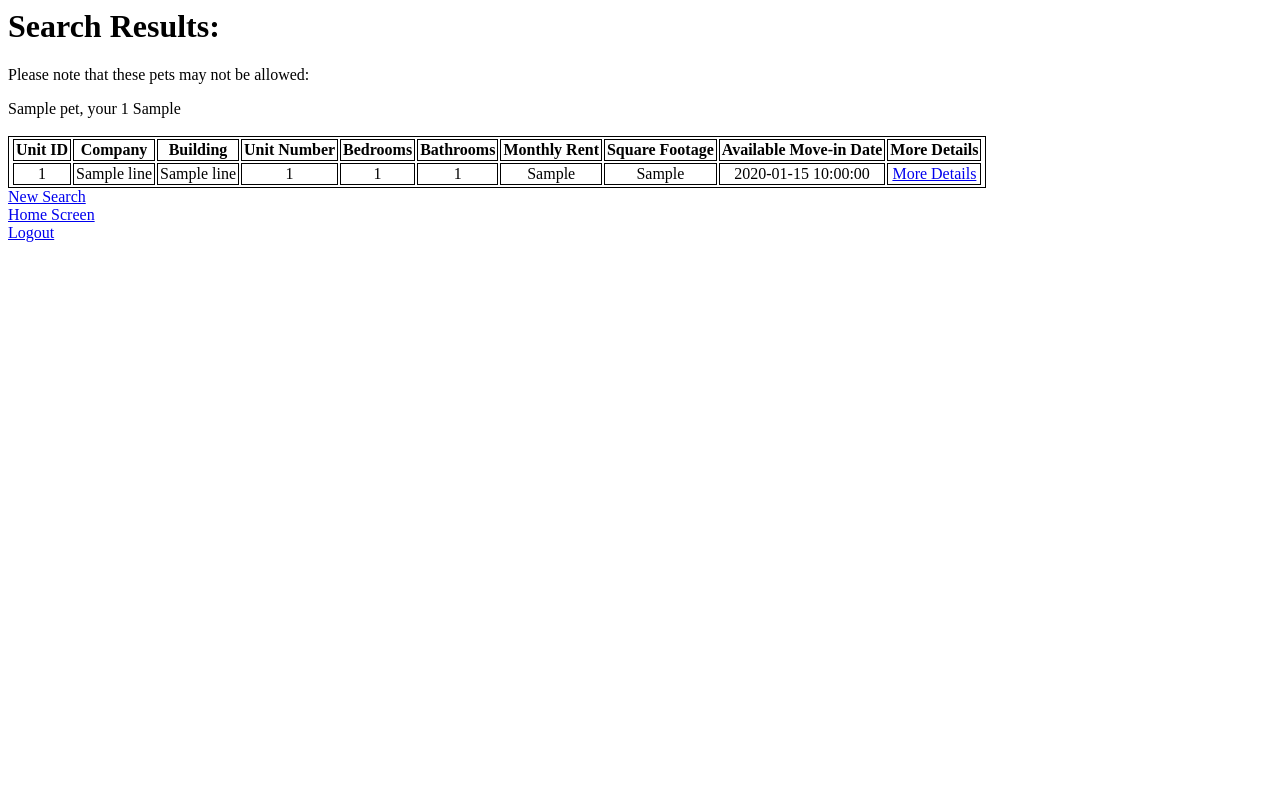
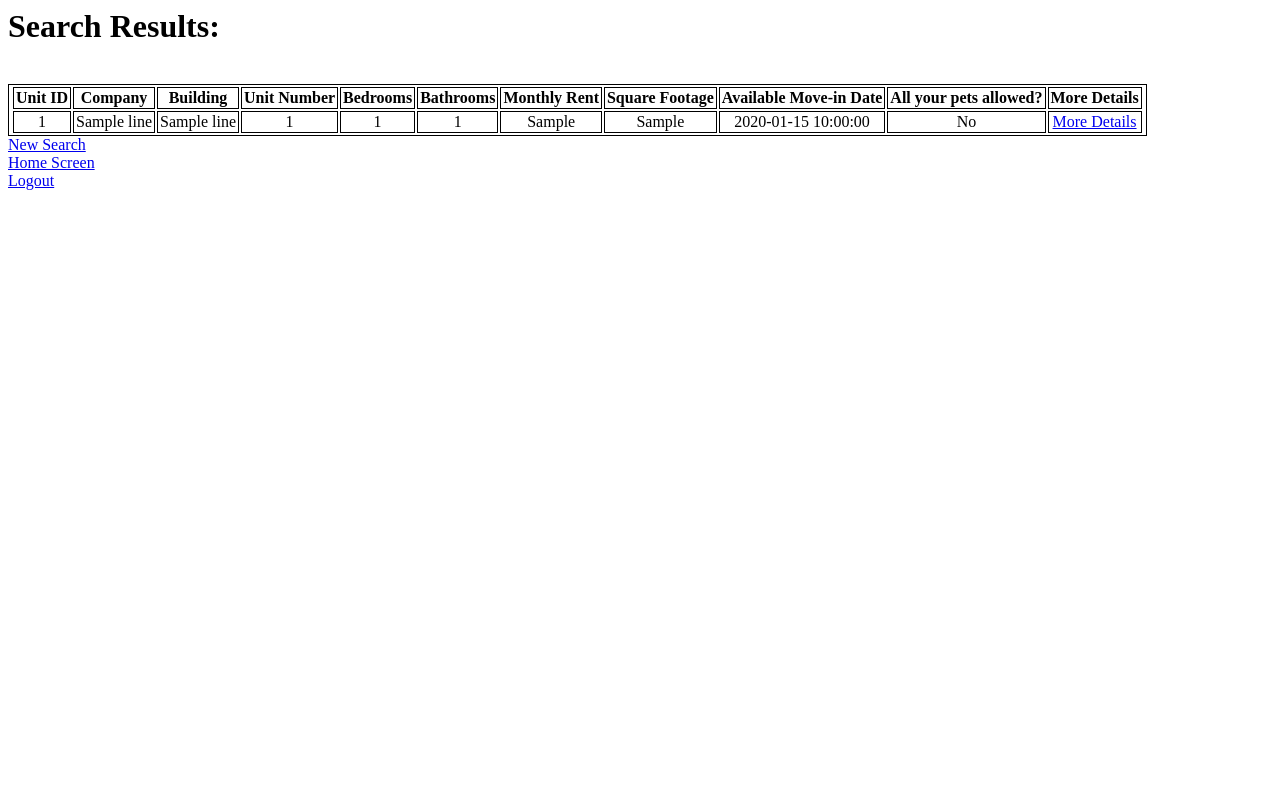
Before and after one commit to maxgrove42/Room.io, a Flask app: template templates/unit_results.html in a window 1280 px wide. Run offline with Flask 3, Linux system fonts and the light colour scheme; the template is opened without the code that fills it: most values are stand-ins (such as "Sample title", 1, 10 or a date in 2020); parts of the project's set-up code (start-up, migrations or seed data) failed here and were passed over.

Commit message:
Pet allowances on search page
incorporate pet allowances to each search result rather than an overall pet allowance for all search results

```diff
--- a/main.py
+++ b/main.py
@@ -11,6 +11,7 @@ config.read('resources/config.properties')
 # deal with session['first name'] in sql rather than
 #   in session
 # add a page to show user's interests
+# display pet allowances on a unit by unit basis in apartment search
 # TODO ################################################
 
 # Flask Parameters
@@ -175,6 +176,7 @@ def search_units():
 
 @app.route(unit_results_page, methods=['GET', 'POST'])
 def show_results():
+    username = session['username']
     building = request.form['building']
     company = request.form['company']
 
@@ -191,27 +193,35 @@ def show_results():
                     FROM rooms
                     WHERE name LIKE '%%bathroom%%'
                     GROUP BY unitRentId
+                ),
+                -- find all the buildings/companies that don't allow the users pets
+                petAllowances AS (
+                    SELECT pp.companyName, pp.buildingName, count(*) as userPetsNotAllowed
+                    FROM PetPolicy pp
+                    LEFT JOIN Pets p
+                        ON p.petType = pp.petType
+                        AND p.petSize = pp.petSize
+					WHERE username = %s
+						AND pp.isAllowed = false
+					GROUP BY pp.companyName, pp.buildingName
                 )
-                SELECT au.*, bc1.bedroomCount, bc2.bathroomCount
+                SELECT au.*, bc1.bedroomCount, bc2.bathroomCount,
+                    -- if there were no rows for this username and building/company
+                    -- this means that all the users pets are allowed
+                    (pa.userPetsNotAllowed is null) as petsAllowed
                 FROM ApartmentUnit au
                 INNER JOIN bedroomCount bc1 ON bc1.unitRentId = au.unitRentId
                 INNER JOIN bathroomCount bc2 ON bc2.unitRentId = au.unitRentId
-                WHERE BuildingName LIKE %s AND CompanyName LIKE %s
+                LEFT JOIN petAllowances pa
+					ON pa.companyName = au.companyName
+                    AND pa.buildingName = au.buildingName
+                WHERE au.buildingName LIKE %s AND au.companyName LIKE %s
             ''')
-    cursor.execute(query, ('%' + building + '%', '%' + company + '%'))
+    cursor.execute(query, (username, '%' + building + '%', '%' + company + '%'))
     data = cursor.fetchall()
-
-    query = ('SELECT DISTINCT p.petType, p.petSize, p.petName, pp.isAllowed '
-             'FROM Pets p '
-             'JOIN petPolicy pp '
-             'WHERE p.username = %s '
-             'AND pp.BuildingName LIKE %s AND pp.CompanyName LIKE %s '
-             'AND pp.isAllowed = False')
-    cursor.execute(query, (session['username'], '%' + building + '%', '%' + company + '%'))
-    pets_not_allowed = cursor.fetchall()
     cursor.close()
 
-    return render_template(html[unit_results_page], data=data, pets_not_allowed=pets_not_allowed)
+    return render_template(html[unit_results_page], data=data)
 
 
 @app.route(show_details_page)
--- a/templates/unit_results.html
+++ b/templates/unit_results.html
@@ -11,15 +11,6 @@
 </style>
 <body>
 <h1> Search Results: </h1>
-<!-- display any pets that aren't allowed if there are any -->
-{% if pets_not_allowed|length == 0 %}
-    <p> All your pets are allowed in this building. </p>
-{% else %}
-    <p> Please note that these pets may not be allowed: </p>
-    {% for pets in pets_not_allowed %}
-        {{pet.PetName}}, your {{pet.PetSize}} {{pet.PetType}}<br>
-    {% endfor %}
-{% endif %}
 
 {% if data|length > 0 %}
     <table>
@@ -32,6 +23,7 @@
         <th> Monthly Rent </th>
         <th> Square Footage </th>
         <th> Available Move-in Date </th>
+        <th> All your pets allowed? </th>
         <th> More Details </th>
         {% for line in data %}
             <tr>
@@ -44,6 +36,7 @@
                 <td>{{line.MonthlyRent}}</td>
                 <td>{{line.squareFootage}}</td>
                 <td>{{line.AvailableDateForMoveIn}}</td>
+                <td>{% if line.petsAllowed == 1 %} Yes {% else %} No {% endif %}</td>
                 <td> <a href="/show_details?unitRentId={{ line.UnitRentID }}"> More Details </a></td>
             </tr>
         {% endfor %}<br>
```
